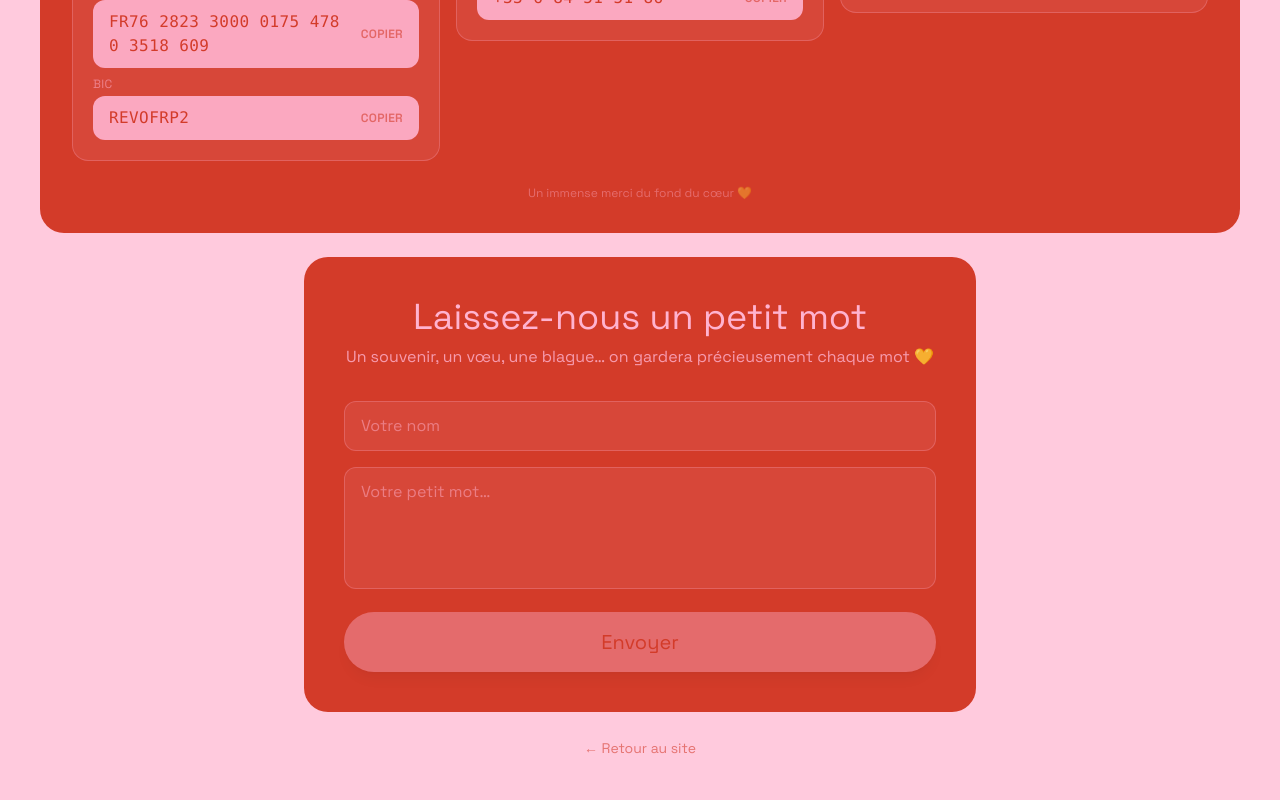
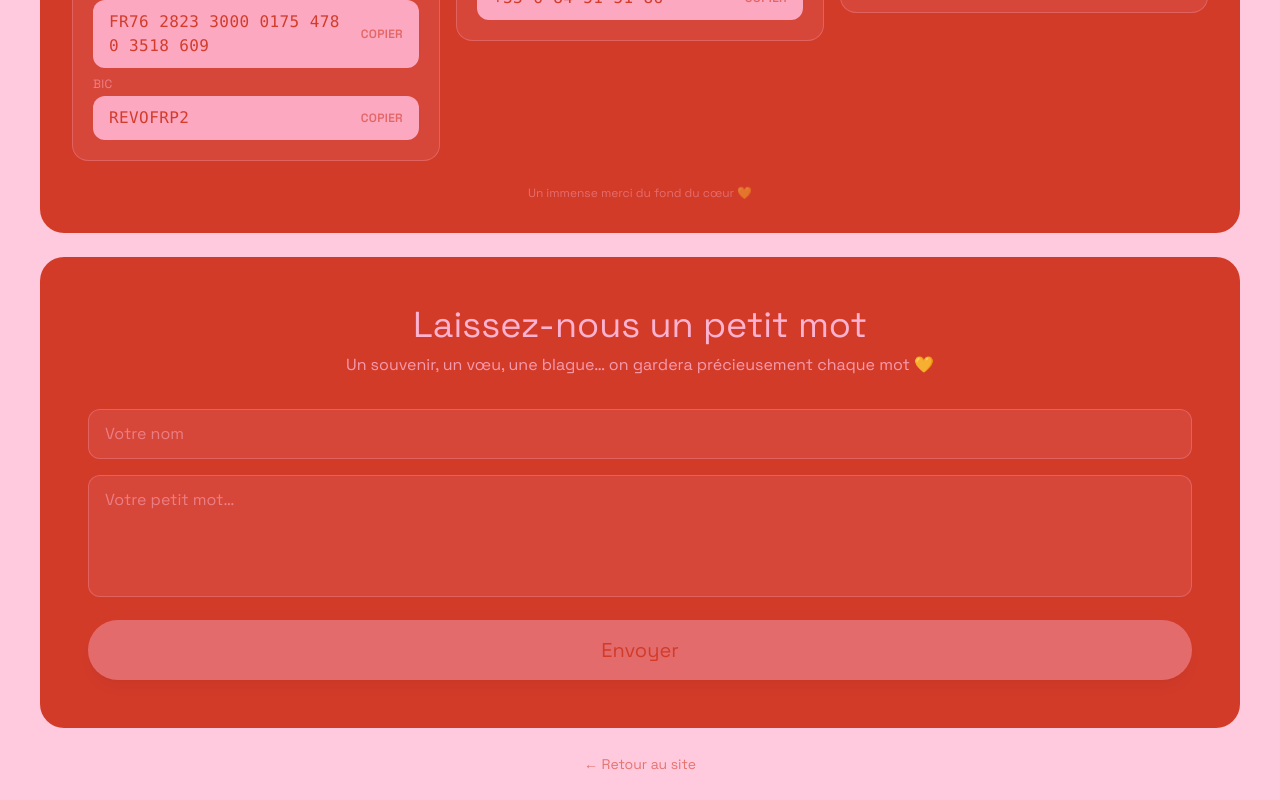
Before and after one commit to technoooooooo/fetedulove, a Next.js app: page /cagnotte in a window 1280 px wide. Shown: the part 410-1210 px from the top of the page. Built offline with nearby package versions, Linux system fonts and the light colour scheme; a web font is replaced by a local one.

Commit message:
Aligne le livre d'or sur la largeur du bloc cagnotte
Retire la contrainte max-w-2xl du container du livre d'or pour qu'il fasse
la même largeur que le bloc au-dessus.

Co-Authored-By: Claude Opus 4.8 (1M context) <noreply@anthropic.com>

```diff
--- a/src/app/cagnotte/page.tsx
+++ b/src/app/cagnotte/page.tsx
@@ -89,7 +89,7 @@ function LivreOr() {
   }
 
   return (
-    <div className="bg-rouge text-rose rounded-3xl p-8 sm:p-10 max-w-2xl mx-auto">
+    <div className="bg-rouge text-rose rounded-3xl p-8 sm:p-10 lg:p-12">
       <h2 className="font-display text-3xl sm:text-4xl text-center mb-2">
         Laissez-nous un petit mot
       </h2>
```
